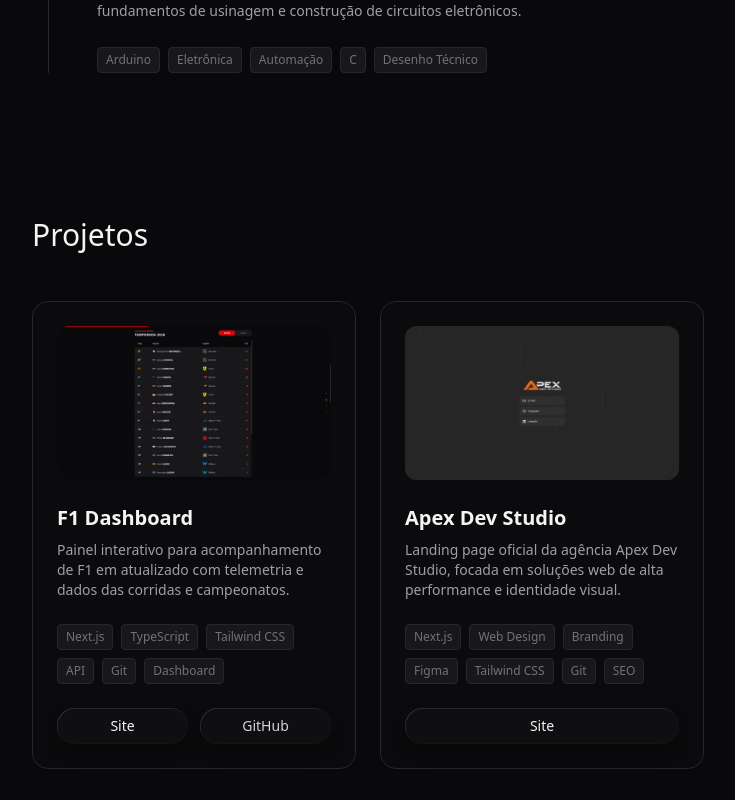
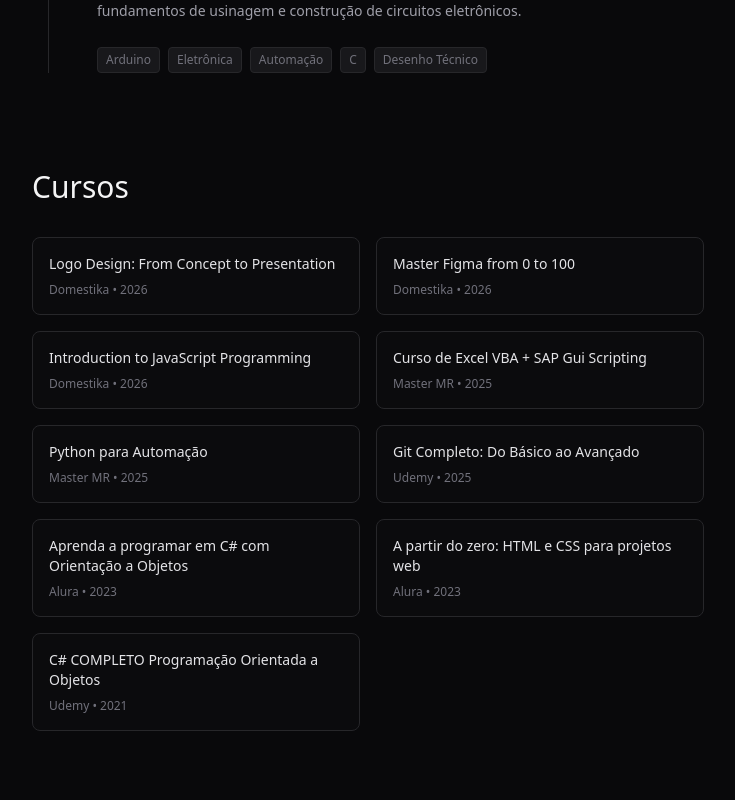
Before and after one commit to GroundWave96/portfolio, a Next.js app: page / in a window 1280 px wide. Shown: the part 2940-3740 px from the top of the page, without its empty margins (272-1007 px from the left). Built offline with nearby package versions, Linux system fonts and the light colour scheme.

Commit message:
feat: adiciona seção de cursos com grid de cards e organiza dados cronológicos

```diff
--- a/src/app/page.tsx
+++ b/src/app/page.tsx
@@ -8,6 +8,7 @@
 import { Projects } from "@/sections/Projects";
 import { Experience } from "@/sections/Experience";
 import { Education } from "@/sections/Education";
+import { Courses } from "@/sections/Courses";
 
 export default function Home() {
   const [showSplash, setShowSplash] = useState(true);
@@ -22,6 +23,7 @@
         <About />
         <Experience />
         <Education />
+        <Courses />
         <Projects />
       </main>
     </>
--- /dev/null
+++ b/src/data/courses.ts
@@ -0,0 +1,18 @@
+export interface Course {
+  id: number;
+  title: string;
+  institution: string;
+  year: number;
+}
+
+export const courses: Course[] = [
+  { id: 1, title: "C# COMPLETO Programação Orientada a Objetos", institution: "Udemy", year: 2021 },
+  { id: 2, title: "A partir do zero: HTML e CSS para projetos web", institution: "Alura", year: 2023 },
+  { id: 3, title: "Aprenda a programar em C# com Orientação a Objetos", institution: "Alura", year: 2023 },
+  { id: 4, title: "Git Completo: Do Básico ao Avançado", institution: "Udemy", year: 2025 },
+  { id: 5, title: "Python para Automação", institution: "Master MR", year: 2025 },
+  { id: 6, title: "Curso de Excel VBA + SAP Gui Scripting", institution: "Master MR", year: 2025 },
+  { id: 7, title: "Introduction to JavaScript Programming", institution: "Domestika", year: 2026 },
+  { id: 8, title: "Master Figma from 0 to 100", institution: "Domestika", year: 2026 },
+  { id: 9, title: "Logo Design: From Concept to Presentation", institution: "Domestika", year: 2026 }
+];
--- a/src/locales/pt.json
+++ b/src/locales/pt.json
@@ -24,6 +24,9 @@
     "title": "Experiência"
   },
   "education": {
-    "title": "Formação & Cursos"
+    "title": "Formação"
+  },
+  "courses": {
+    "title": "Cursos"
   }
 }
--- /dev/null
+++ b/src/sections/Courses.tsx
@@ -0,0 +1,30 @@
+import { courses } from "@/data/courses";
+import dict from "@/locales/pt.json";
+
+export function Courses() {
+  const sortedCourses = [...courses].sort((a, b) => b.id - a.id);
+
+  return (
+    <section id="cursos" className="py-12 px-6">
+      <div className="mx-auto max-w-2xl">
+        <h2 className="text-3xl font-medium text-zinc-100 mb-8">
+          {dict.courses.title}
+        </h2>
+
+        <div className="grid grid-cols-1 sm:grid-cols-2 gap-4">
+          {sortedCourses.map((course) => (
+            <div
+              key={course.id}
+              className="p-4 rounded-lg bg-zinc-900/20 border border-zinc-800 hover:border-zinc-700 transition-colors"
+            >
+              <h4 className="font-medium text-zinc-200 text-sm">{course.title}</h4>
+              <p className="text-xs text-zinc-500 mt-2">
+                {course.institution} • {course.year}
+              </p>
+            </div>
+          ))}
+        </div>
+      </div>
+    </section>
+  );
+}
```
